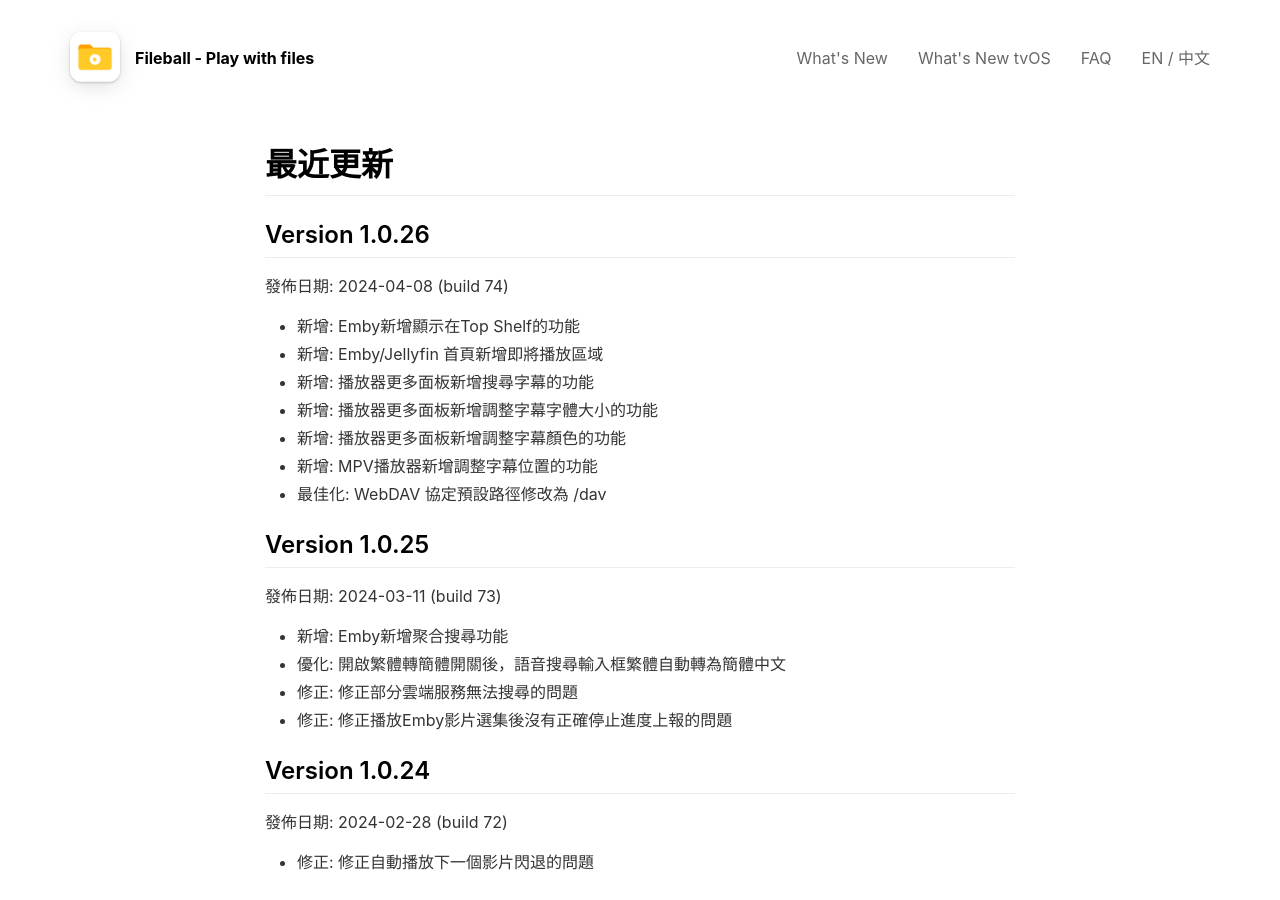
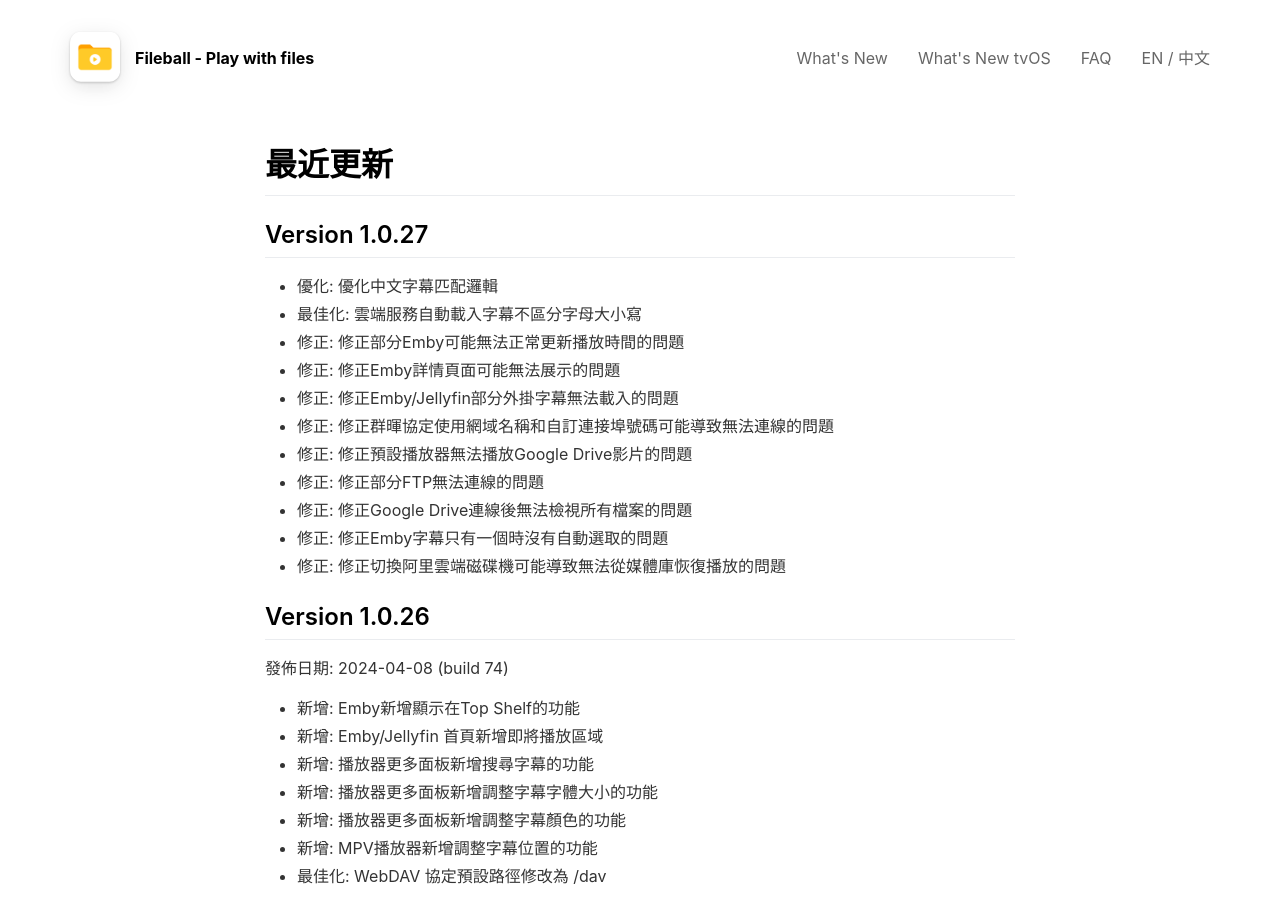
Before and after one commit to alexiscn/fileball.app, a Jekyll site: the page built from _pages/tw/changelog_tv.md, in a window 1280 px wide and 900 px high. Built offline with Jekyll 4.4.1, drawn with Linux system fonts in a browser that asks for light colours; nearby versions of some CDN libraries.

Commit message:
update changelog

```diff
--- a/_pages/tw/changelog_tv.md
+++ b/_pages/tw/changelog_tv.md
@@ -7,6 +7,20 @@
 ---
 
 # 最近更新
+
+## **Version 1.0.27**
+
+- 優化: 優化中文字幕匹配邏輯
+- 最佳化: 雲端服務自動載入字幕不區分字母大小寫
+- 修正: 修正部分Emby可能無法正常更新播放時間的問題
+- 修正: 修正Emby詳情頁面可能無法展示的問題
+- 修正: 修正Emby/Jellyfin部分外掛字幕無法載入的問題
+- 修正: 修正群暉協定使用網域名稱和自訂連接埠號碼可能導致無法連線的問題
+- 修正: 修正預設播放器無法播放Google Drive影片的問題
+- 修正: 修正部分FTP無法連線的問題
+- 修正: 修正Google Drive連線後無法檢視所有檔案的問題
+- 修正: 修正Emby字幕只有一個時沒有自動選取的問題
+- 修正: 修正切換阿里雲端磁碟機可能導致無法從媒體庫恢復播放的問題
 
 ## **Version 1.0.26**
 
```
Also changed, not shown: _pages/changlog_tv.md (+0 -1 lines).
